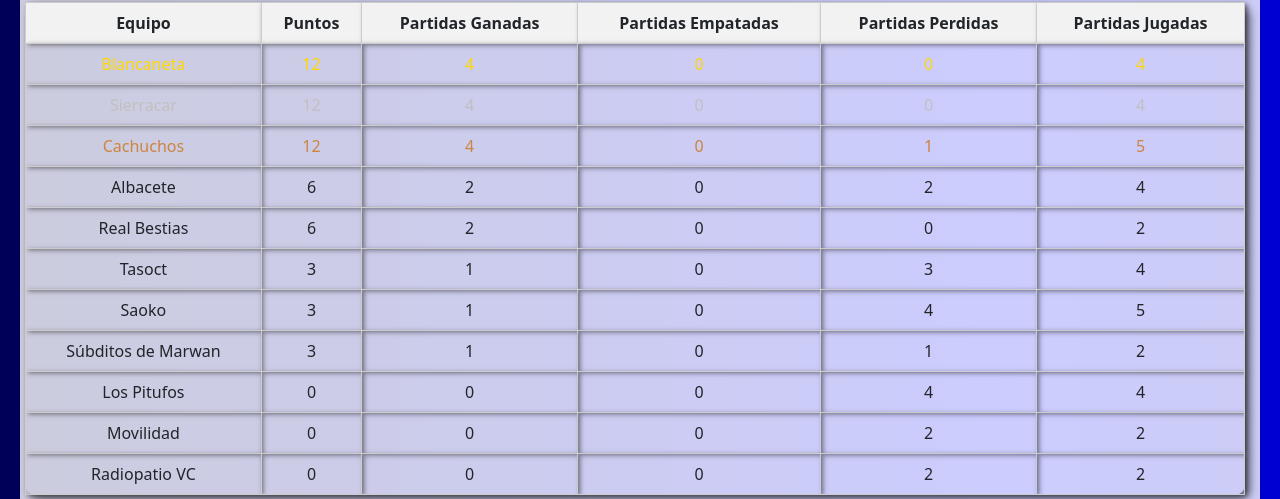
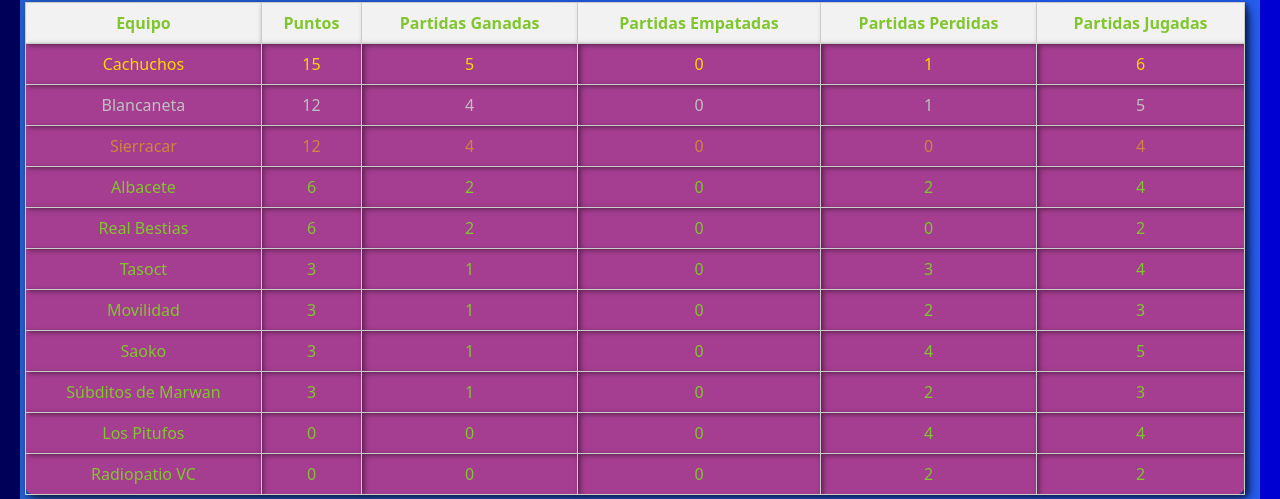
Before and after one commit to zacariadm/Torneo_voley.github.io, a plain HTML site: page index.html in a window 1280 px wide. Shown: the part 337-836 px from the top of the page. Drawn offline with nearby package versions, Linux system fonts and the light colour scheme.

Commit message:
cambio de estilo y fechas del 9 de mayo

```diff
--- a/script.js
+++ b/script.js
@@ -36,7 +36,7 @@ function generarPartidas() {
     agregarPartida('08 de mayo', 'Albacete', 'Radiopatio vc');
     agregarPartida('09 de mayo', 'Cachuchos', 'Súbditos de marwan');
     agregarPartida('09 de mayo', 'Blancaneta', 'Movilidad');
-    agregarPartida('10 de mayo', 'Movilidad', 'Radiopatio vc' );
+    agregarPartida('10 de mayo', 'Los pitufos', 'Movilidad' );
     agregarPartida('10 de mayo', 'Tasoct', 'Albacete');
     agregarPartida('10 de mayo', 'Tasoct', 'Súbditos de marwan');
     agregarPartida('13 de mayo', 'Movilidad', 'Saoko');
@@ -53,9 +53,9 @@ function generarPartidas() {
     agregarPartida('20 de mayo', 'Radiopatio vc', 'Súbditos de marwan');
     agregarPartida('20 de mayo', 'Albacete', 'Saoko');
     agregarPartida('21 de mayo', 'Tasoct', 'Real Bestias');
-    agregarPartida('21 de mayo', 'Los pitufos', 'Movilidad');
+    agregarPartida('21 de mayo', 'Movilidad', 'Radiopatio vc');
     agregarPartida('22 de mayo', 'Saoko', 'Cachuchos');
-    agregarPartida('22 de mayo', 'Los pitufos', 'Radiopatio vc');
+    agregarPartida('22 de mayo', 'Sierracar', 'Radiopatio vc');
     agregarPartida('23 de mayo', 'Blancaneta', 'Radiopatio vc');
     agregarPartida('23 de mayo', 'Movilidad', 'Súbditos de marwan');
     agregarPartida('24 de mayo', 'Albacete', 'Real Bestias');
@@ -116,9 +116,9 @@ function actualizarPuntos() {
 
     // Define el número de partidas jugadas manualmente para cada jugador
     jugadoresInfo['Blancaneta'].partidasGanadas = 4;
-    jugadoresInfo['Blancaneta'].partidasJugadas = 4; // Añade el número de partidas jugadas manualmente
+    jugadoresInfo['Blancaneta'].partidasJugadas = 5; // Añade el número de partidas jugadas manualmente
     jugadoresInfo['Blancaneta'].partidasEmpatadas = 0;
-    jugadoresInfo['Blancaneta'].partidasPerdidas = 0;
+    jugadoresInfo['Blancaneta'].partidasPerdidas = 1;
 
     jugadoresInfo['Tasoct'].partidasGanadas = 1;
     jugadoresInfo['Tasoct'].partidasJugadas = 4; // Añade el número de partidas jugadas manualmente
@@ -130,8 +130,8 @@ function actualizarPuntos() {
     jugadoresInfo['Los Pitufos'].partidasEmpatadas = 0;
     jugadoresInfo['Los Pitufos'].partidasPerdidas = 4;
 
-    jugadoresInfo['Movilidad'].partidasGanadas = 0;
-    jugadoresInfo['Movilidad'].partidasJugadas = 2; // Añade el número de partidas jugadas manualmente
+    jugadoresInfo['Movilidad'].partidasGanadas = 1;
+    jugadoresInfo['Movilidad'].partidasJugadas = 3; // Añade el número de partidas jugadas manualmente
     jugadoresInfo['Movilidad'].partidasEmpatadas = 0;
     jugadoresInfo['Movilidad'].partidasPerdidas = 2;
 
@@ -160,15 +160,15 @@ function actualizarPuntos() {
     jugadoresInfo['Saoko'].partidasEmpatadas = 0;
     jugadoresInfo['Saoko'].partidasPerdidas = 4;
 
-    jugadoresInfo['Cachuchos'].partidasGanadas = 4;
-    jugadoresInfo['Cachuchos'].partidasJugadas = 5; // Añade el número de partidas jugadas manualmente
+    jugadoresInfo['Cachuchos'].partidasGanadas = 5;
+    jugadoresInfo['Cachuchos'].partidasJugadas = 6; // Añade el número de partidas jugadas manualmente
     jugadoresInfo['Cachuchos'].partidasEmpatadas = 0;
     jugadoresInfo['Cachuchos'].partidasPerdidas = 1;
 
     jugadoresInfo['Súbditos de Marwan'].partidasGanadas = 1;
-    jugadoresInfo['Súbditos de Marwan'].partidasJugadas = 2; // Añade el número de partidas jugadas manualmente
+    jugadoresInfo['Súbditos de Marwan'].partidasJugadas = 3; // Añade el número de partidas jugadas manualmente
     jugadoresInfo['Súbditos de Marwan'].partidasEmpatadas = 0;
-    jugadoresInfo['Súbditos de Marwan'].partidasPerdidas = 1;
+    jugadoresInfo['Súbditos de Marwan'].partidasPerdidas = 2;
 
     // Calcula los puntos
     for (const jugador in jugadoresInfo) {
@@ -245,6 +245,10 @@ agregarResultado('6 de mayo', 'Blancaneta vs Albacete', 'Blancaneta');
 agregarResultado('6 de mayo', 'Tasoct vs Sierracar', 'Sierracar');
 agregarResultado('7 de mayo', 'Movilidad vs Sierracar', 'Sierracar');
 agregarResultado('7 de mayo', 'Tasoct vs Cachuchos', 'Cachuchos');
+agregarResultado('8 de mayo', 'Real Bestias vs Súbditos de marwan', 'Cancelada');
+agregarResultado('8 de mayo', ' Albacete vs Radiopatio vc', 'Cancelada');
+agregarResultado('9 de mayo', ' Cachuchos vs Súbditos de marwan', 'Cachuchos');
+agregarResultado('9 de mayo', ' Blancaneta vs Movilidad', 'Movilidad');
 // Llamar a la función para generar las partidas al cargar la página
 window.onload = function() {
     generarPartidas(); // Generar las partidas
--- a/styles.css
+++ b/styles.css
@@ -43,10 +43,11 @@ head {
     display: flex;
     justify-content: space-between; /* Para distribuir los elementos a los lados */
     align-items: center; /* Para alinear verticalmente los elementos */
-    background-color: rgba(255, 255, 255, 0.8); /* Color de fondo con opacidad */
+    background-color: rgba(52, 130, 246, 0.721); /* Color de fondo con opacidad */
     padding: 20px; /* Espaciado interno */
     border-radius: 15px; /* Bordes redondeados */
     box-shadow: 0 4px 8px rgba(0, 0, 0, 0.1); /* Sombra */
+    color: #81c62e;
 }
 
 /* Estilos para el contenedor de la tabla */
@@ -64,6 +65,7 @@ head {
     box-shadow: 5px 5px 10px rgba(0, 0, 0, 0.5); /* Sombra */
     border: 1px solid #ccc; /* Borde */
     border-radius: 10px; /* Bordes redondeados */
+    background-color: rgb(165, 61, 144); /* Color de fondo con opacidad */
 }
 
 /* Estilos para el contenedor de la imagen */
@@ -82,9 +84,11 @@ head {
     margin: 20px auto;
     max-width: 800px;
     padding: 0 20px;
-    background-color: rgba(255, 255, 255, 0.8); /* Color de fondo con opacidad */
+    background-color: rgba(52, 130, 246, 0.721); /* Color de fondo con opacidad */
     border-radius: 15px; /* Bordes redondeados */
     box-shadow: 0 4px 8px rgba(0, 0, 0, 0.1); /* Sombra */
+    color: #81c62e;
+
 }
 
 /* Estilos para el contenedor de la imagen */
```
